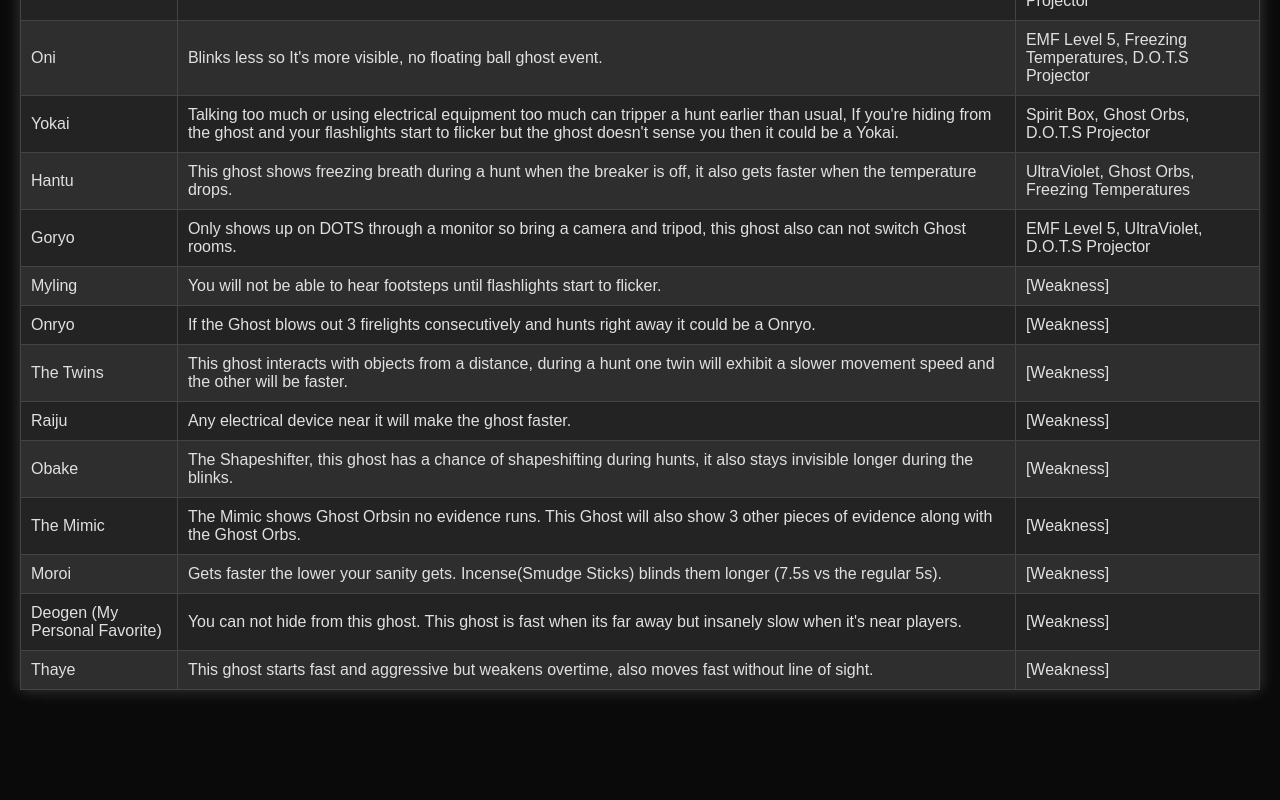
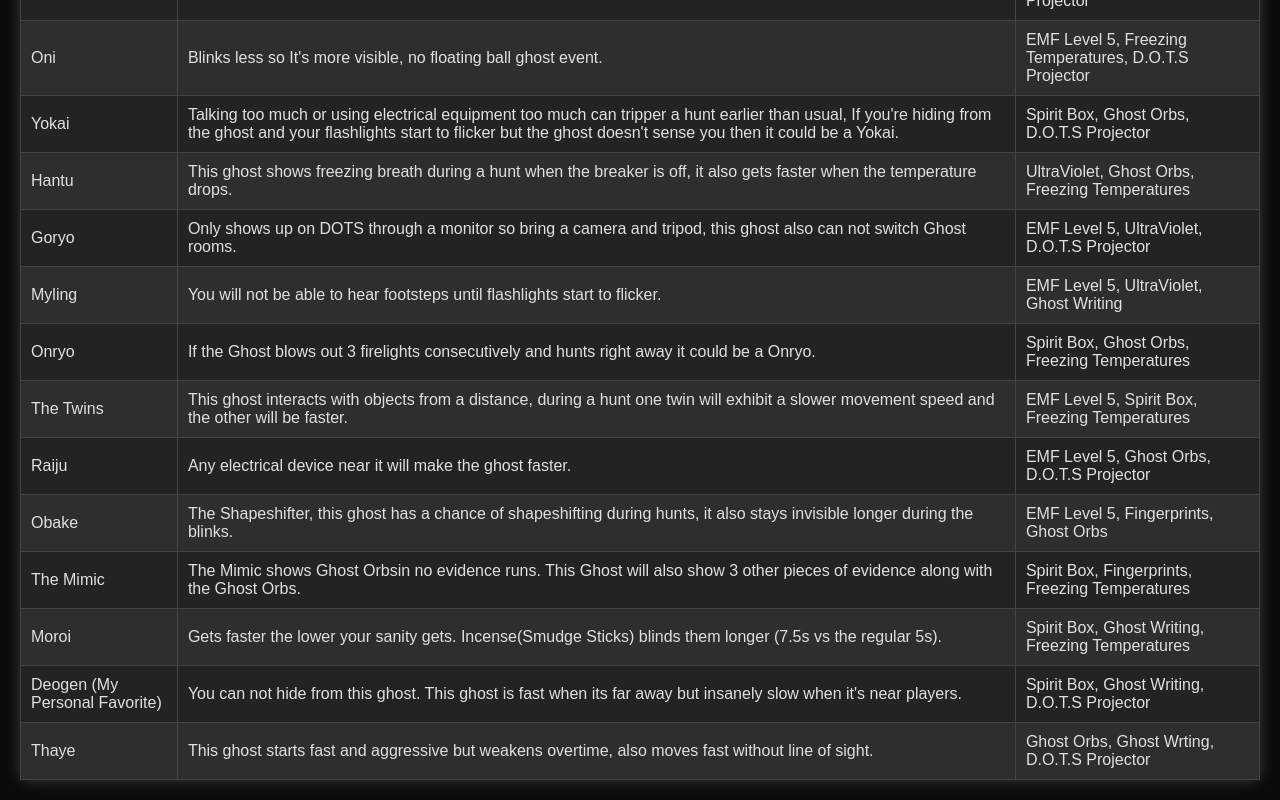
Before and after one commit to JoeyVedder/PhasmoCheatSheet, a plain HTML site: page index.html in a window 1280 px wide. Shown: the part 849-1649 px from the top of the page. Before the commit the page ends 1559 px from the top, so only its background shows below. Drawn offline with Linux system fonts and the light colour scheme.

Commit message:
finished the evidence

```diff
--- a/index.html
+++ b/index.html
@@ -96,47 +96,47 @@
             <tr>
                 <td>Myling</td>
                 <td>You will not be able to hear footsteps until flashlights start to flicker.</td>
-                <td>[Weakness]</td>
+                <td>EMF Level 5, UltraViolet, Ghost Writing</td>
             </tr>
             <tr>
                 <td>Onryo</td>
                 <td>If the Ghost blows out 3 firelights consecutively and hunts right away it could be a Onryo.
-                <td>[Weakness]</td>
+                <td>Spirit Box, Ghost Orbs, Freezing Temperatures</td>
             </tr>
             <tr>
                 <td>The Twins</td>
                 <td>This ghost interacts with objects from a distance, during a hunt one twin will exhibit a slower movement speed and the other will be faster.</td>
-                <td>[Weakness]</td>
+                <td>EMF Level 5, Spirit Box, Freezing Temperatures</td>
             </tr>
             <tr>
                 <td>Raiju</td>
                 <td>Any electrical device near it will make the ghost faster.</td>
-                <td>[Weakness]</td>
+                <td>EMF Level 5, Ghost Orbs, D.O.T.S Projector</td>
             </tr>
             <tr>
                 <td>Obake</td>
                 <td>The Shapeshifter, this ghost has a chance of shapeshifting during hunts, it also stays invisible longer during the blinks.</td>
-                <td>[Weakness]</td>
+                <td>EMF Level 5, Fingerprints, Ghost Orbs</td>
             </tr>
             <tr>
                 <td>The Mimic</td>
                 <td>The Mimic shows Ghost Orbsin no evidence runs. This Ghost will also show 3 other pieces of evidence along with the Ghost Orbs.
-                <td>[Weakness]</td>
+                <td>Spirit Box, Fingerprints, Freezing Temperatures</td>
             </tr>
             <tr>
                 <td>Moroi</td>
                 <td>Gets faster the lower your sanity gets. Incense(Smudge Sticks) blinds them longer (7.5s vs the regular 5s).</td>
-                <td>[Weakness]</td>
+                <td>Spirit Box, Ghost Writing, Freezing Temperatures</td>
             </tr>
             <tr>
                 <td>Deogen (My Personal Favorite)</td>
                 <td>You can not hide from this ghost. This ghost is fast when its far away but insanely slow when it's near players.</td>
-                <td>[Weakness]</td>
+                <td>Spirit Box, Ghost Writing, D.O.T.S Projector</td>
             </tr>
             <tr>
                 <td>Thaye</td>
                 <td>This ghost starts fast and aggressive but weakens overtime, also moves fast without line of sight.</td>
-                <td>[Weakness]</td>
+                <td>Ghost Orbs, Ghost Wrting, D.O.T.S Projector</td>
             </tr>
         </tbody>
     </table>
```
